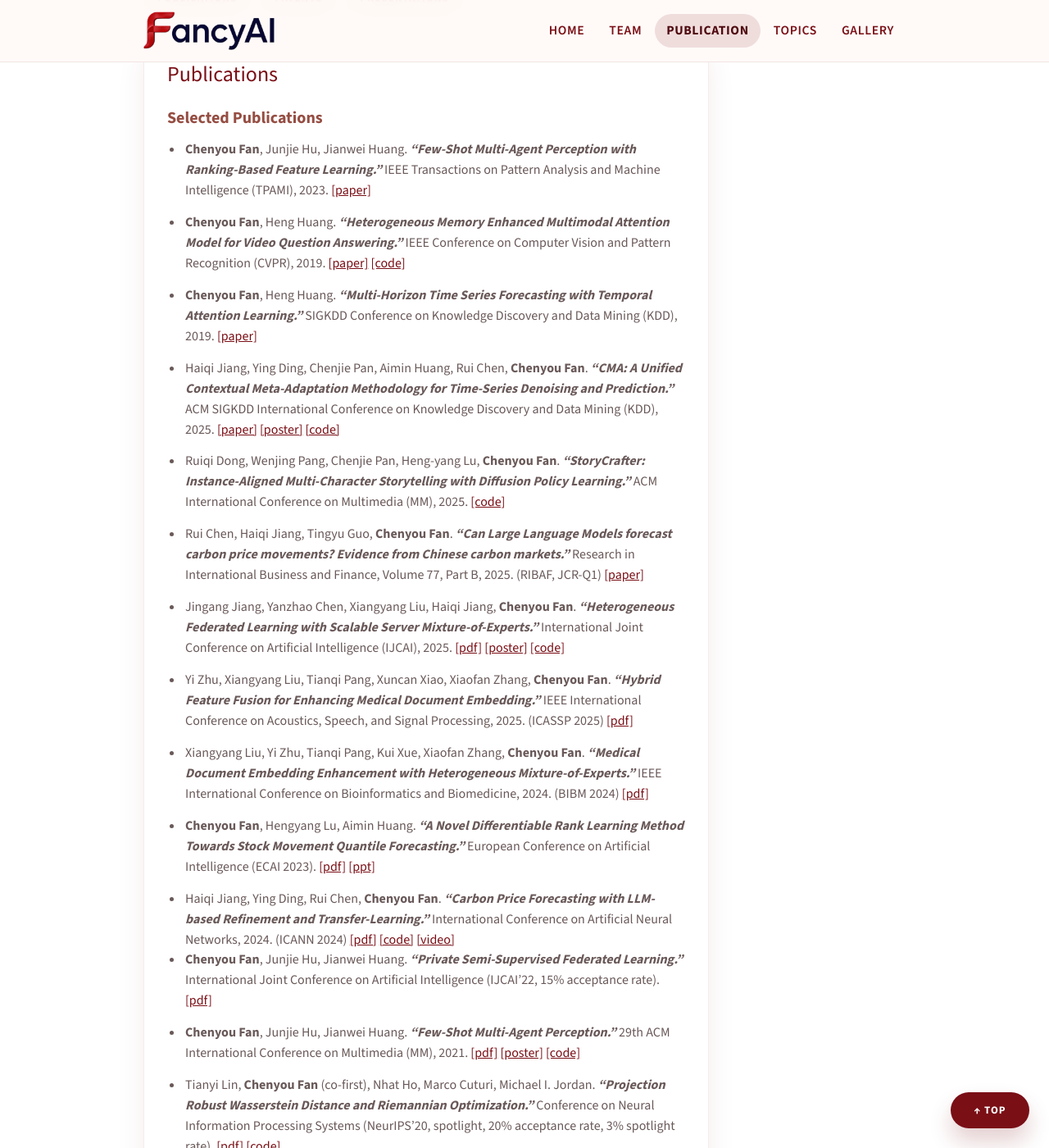
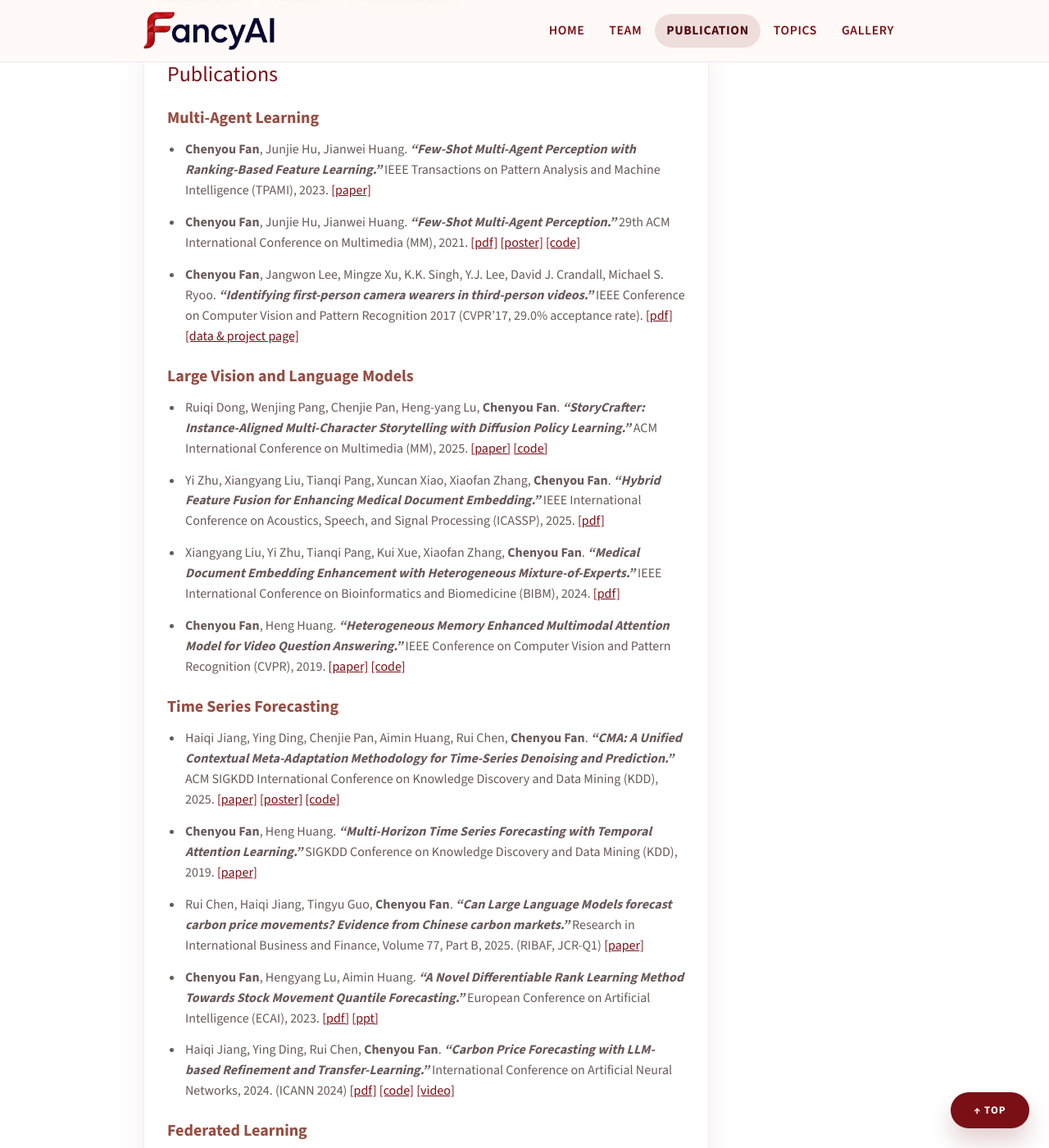
Before and after one commit to fanchenyou/fanchenyou.github.io, a Jekyll site: the page built from publication.md, in a window 1280 px wide and 1400 px high, scrolled down 367 px. Shown: the whole window at 82% size. Built offline with Jekyll 4.4.1, drawn with Linux system fonts in a browser that asks for light colours; some of the changed text lies outside the part shown.

```diff
--- a/_includes/publication/publications.md
+++ b/_includes/publication/publications.md
@@ -1,29 +1,58 @@
 ## Publications
 
-### Selected Publications
+<!-- ### Selected Publications -->
 
+### Multi-Agent Learning
 - **Chenyou Fan**, Junjie Hu, Jianwei Huang. ***"Few-Shot Multi-Agent Perception with Ranking-Based Feature Learning."*** IEEE Transactions on Pattern Analysis and Machine Intelligence (TPAMI), 2023. [[paper]](https://ieeexplore.ieee.org/document/10149393){:target="_blank"}
 
+- **Chenyou Fan**, Junjie Hu, Jianwei Huang. ***"Few-Shot Multi-Agent Perception."*** 29th ACM International Conference on Multimedia (MM), 2021. [[pdf]](/assets/docs/fs_map_1.pdf){:target="_blank"} [[poster]](/assets/docs/mm21_poster.pdf){:target="_blank"} [[code]](https://github.com/fanchenyou/fs-map-project){:target="_blank"}
+
+- **Chenyou Fan**, Jangwon Lee, Mingze Xu, K.K. Singh, Y.J. Lee, David J. Crandall, Michael S. Ryoo. ***"Identifying first-person camera wearers in third-person videos."*** IEEE Conference on Computer Vision and Pattern Recognition 2017 (CVPR'17, 29.0% acceptance rate). [[pdf]](https://openaccess.thecvf.com/content_cvpr_2017/papers/Fan_Identifying_First-Person_Camera_CVPR_2017_paper.pdf){:target="_blank"} [[data & project page]](http://vision.soic.indiana.edu/identifying-1st-3rd/){:target="_blank"}
+
+
+### Large Vision and Language Models
+
+- Ruiqi Dong, Wenjing Pang, Chenjie Pan, Heng-yang Lu, **Chenyou Fan**. ***"StoryCrafter: Instance-Aligned Multi-Character Storytelling with Diffusion Policy Learning."*** ACM International Conference on Multimedia (MM), 2025. [[paper]](https://dl.acm.org/doi/10.1145/3746027.3755022) [[code]](https://github.com/FancyAI-SCNU/StoryCrafter_ACMMM_2025)
+
+- Yi Zhu, Xiangyang Liu, Tianqi Pang, Xuncan Xiao, Xiaofan Zhang, **Chenyou Fan**. ***"Hybrid Feature Fusion for Enhancing Medical Document Embedding."*** IEEE International Conference on Acoustics, Speech, and Signal Processing (ICASSP), 2025. [[pdf]](/assets/docs/ICASSP_2025.pdf){:target="_blank"}
+
+- Xiangyang Liu, Yi Zhu, Tianqi Pang, Kui Xue, Xiaofan Zhang, **Chenyou Fan**. ***"Medical Document Embedding Enhancement with Heterogeneous Mixture-of-Experts."*** IEEE International Conference on Bioinformatics and Biomedicine (BIBM), 2024. [[pdf]](/docs/BIBM_2024.pdf){:target="_blank"}
+
 - **Chenyou Fan**, Heng Huang. ***"Heterogeneous Memory Enhanced Multimodal Attention Model for Video Question Answering."*** IEEE Conference on Computer Vision and Pattern Recognition (CVPR), 2019. [[paper]](https://arxiv.org/pdf/1904.04357.pdf){:target="_blank"} [[code]](https://github.com/fanchenyou/HME-VideoQA){:target="_blank"}
+
+### Time Series Forecasting
+
+- Haiqi Jiang, Ying Ding, Chenjie Pan, Aimin Huang, Rui Chen, **Chenyou Fan**. ***"CMA: A Unified Contextual Meta-Adaptation Methodology for Time-Series Denoising and Prediction."*** ACM SIGKDD International Conference on Knowledge Discovery and Data Mining (KDD), 2025. [[paper]](https://dl.acm.org/doi/10.1145/3711896.3736881) [[poster]](/docs/poster_kdd_2025.pdf){:target="_blank"} [[code]](https://github.com/FancyAI-SCNU/CMA_KDD_2025)
+
 
 - **Chenyou Fan**, Heng Huang. ***"Multi-Horizon Time Series Forecasting with Temporal Attention Learning."*** SIGKDD Conference on Knowledge Discovery and Data Mining (KDD), 2019. [[paper]](https://dl.acm.org/doi/10.1145/3292500.3330662){:target="_blank"}
 
 
-- Haiqi Jiang, Ying Ding, Chenjie Pan, Aimin Huang, Rui Chen, **Chenyou Fan**. ***"CMA: A Unified Contextual Meta-Adaptation Methodology for Time-Series Denoising and Prediction."*** ACM SIGKDD International Conference on Knowledge Discovery and Data Mining (KDD), 2025. [[paper]](https://dl.acm.org/doi/10.1145/3711896.3736881) [[poster]](/docs/poster_kdd_2025.pdf){:target="_blank"} [[code]](https://github.com/FancyAI-SCNU/CMA_KDD_2025)
-
-- Ruiqi Dong, Wenjing Pang, Chenjie Pan, Heng-yang Lu, **Chenyou Fan**. ***"StoryCrafter: Instance-Aligned Multi-Character Storytelling with Diffusion Policy Learning."*** ACM International Conference on Multimedia (MM), 2025. [[code]](https://github.com/FancyAI-SCNU/StoryCrafter_ACMMM_2025)
-
 - Rui Chen, Haiqi Jiang, Tingyu Guo, **Chenyou Fan**. ***"Can Large Language Models forecast carbon price movements? Evidence from Chinese carbon markets."*** Research in International Business and Finance, Volume 77, Part B, 2025. (RIBAF, JCR-Q1) [[paper]](https://www.sciencedirect.com/science/article/pii/S0275531925002077)
 
+- **Chenyou Fan**, Hengyang Lu, Aimin Huang. ***"A Novel Differentiable Rank Learning Method Towards Stock Movement Quantile Forecasting."*** European Conference on Artificial Intelligence (ECAI), 2023. [[pdf]](/assets/docs/ecai_paper.pdf){:target="_blank"} [[ppt]](/assets/docs/ECAI_23.pdf){:target="_blank"}
+
+
+- Haiqi Jiang, Ying Ding, Rui Chen, **Chenyou Fan**. ***"Carbon Price Forecasting with LLM-based Refinement and Transfer-Learning."*** International Conference on Artificial Neural Networks, 2024. (ICANN 2024) [[pdf]](/assets/docs/icann24.pdf){:target="_blank"} [[code]](https://github.com/FancyAI-SCNU/Meta-DTS) [[video]](https://drive.google.com/file/d/1H5qZRKxVsyySubyyLug5A9nxC5CtNwyA/view?usp=drive_link)
+
+### Federated Learning
 - Jingang Jiang, Yanzhao Chen, Xiangyang Liu, Haiqi Jiang, **Chenyou Fan**. ***"Heterogeneous Federated Learning with Scalable Server Mixture-of-Experts."*** International Joint Conference on Artificial Intelligence (IJCAI), 2025. [[pdf]](https://www.ijcai.org/proceedings/2025/0610.pdf){:target="_blank"} [[poster]](/assets/docs/ijcai25_poster.pdf){:target="_blank"} [[code]](https://github.com/FancyAI-SCNU/FedMoE_IJCAI_2025)
 
-- Yi Zhu, Xiangyang Liu, Tianqi Pang, Xuncan Xiao, Xiaofan Zhang, **Chenyou Fan**. ***"Hybrid Feature Fusion for Enhancing Medical Document Embedding."*** IEEE International Conference on Acoustics, Speech, and Signal Processing, 2025. (ICASSP 2025) [[pdf]](/assets/docs/ICASSP_2025.pdf){:target="_blank"}
+- **Chenyou Fan**, Junjie Hu, Jianwei Huang. ***"Private Semi-Supervised Federated Learning."*** International Joint Conference on Artificial Intelligence (IJCAI'22, 15% acceptance rate). [[pdf]](https://www.ijcai.org/proceedings/2022/279){:target="_blank"}
 
-- Xiangyang Liu, Yi Zhu, Tianqi Pang, Kui Xue, Xiaofan Zhang, **Chenyou Fan**. ***"Medical Document Embedding Enhancement with Heterogeneous Mixture-of-Experts."*** IEEE International Conference on Bioinformatics and Biomedicine, 2024. (BIBM 2024) [[pdf]](/docs/BIBM_2024.pdf){:target="_blank"}
+- **Chenyou Fan**, Ping Liu. ***"Federated Generative Adversarial Learning."*** Chinese Conference on Pattern Recognition and Computer Vision (PRCV'20). [[paper]](https://arxiv.org/abs/2005.03793){:target="_blank"}
 
-- **Chenyou Fan**, Hengyang Lu, Aimin Huang. ***"A Novel Differentiable Rank Learning Method Towards Stock Movement Quantile Forecasting."*** European Conference on Artificial Intelligence (ECAI 2023). [[pdf]](/assets/docs/ecai_paper.pdf){:target="_blank"} [[ppt]](/assets/docs/ECAI_23.pdf){:target="_blank"}
+### Miscellaneous
 
-- Haiqi Jiang, Ying Ding, Rui Chen, **Chenyou Fan**. ***"Carbon Price Forecasting with LLM-based Refinement and Transfer-Learning."*** International Conference on Artificial Neural Networks, 2024. (ICANN 2024) [[pdf]](/assets/docs/icann24.pdf){:target="_blank"} [[code]](https://github.com/FancyAI-SCNU/Meta-DTS) [[video]](https://drive.google.com/file/d/1H5qZRKxVsyySubyyLug5A9nxC5CtNwyA/view?usp=drive_link)
+- Tianyi Lin, **Chenyou Fan** (co-first), Nhat Ho, Marco Cuturi, Michael I. Jordan. ***"Projection Robust Wasserstein Distance and Riemannian Optimization."*** Conference on Neural Information Processing Systems (NeurIPS'20, spotlight, 20% acceptance rate, 3% spotlight rate). [[pdf]](https://arxiv.org/abs/2006.07458){:target="_blank"} [[code]](https://github.com/fanchenyou/PRW){:target="_blank"}
+
+- **Chenyou Fan**, Zehua Zhang, David J. Crandall. ***"DeepDiary: Lifelogging Image Captioning and Summarization."*** Journal of Visual Communication and Image Representation, 2018. [[paper]](https://www.sciencedirect.com/science/article/abs/pii/S1047320318301032){:target="_blank"}
+
+
+
+
+
+
 
 <!-- - Tianqi Pang, Kehui Tan, Yujun Yao, Xiangyang Liu, **Chenyou Fan**, Xiaofan Zhang. ***"Carbon Price Forecasting with LLM-based Refinement and Transfer-Learning."*** International Joint Conference on Neural Networks (IJCNN 2024). [[pdf]](/assets/docs/ijcnn24.pdf){:target="_blank"} [[code]](https://github.com/FancyAI-SCNU/REMED_IJCNN){:target="_blank"} -->
 
@@ -37,19 +66,11 @@
 
 <!-- - Heng-yang Lu, **Chenyou Fan**, others. ***"Where to Attack: A Dynamic Locator Model for Backdoor Attack in Text Classifications."*** International Conference on Computational Linguistics (COLING-22). -->
 
-- **Chenyou Fan**, Junjie Hu, Jianwei Huang. ***"Private Semi-Supervised Federated Learning."*** International Joint Conference on Artificial Intelligence (IJCAI'22, 15% acceptance rate). [[pdf]](https://www.ijcai.org/proceedings/2022/279){:target="_blank"}
 
-- **Chenyou Fan**, Junjie Hu, Jianwei Huang. ***"Few-Shot Multi-Agent Perception."*** 29th ACM International Conference on Multimedia (MM), 2021. [[pdf]](/assets/docs/fs_map_1.pdf){:target="_blank"} [[poster]](/assets/docs/mm21_poster.pdf){:target="_blank"} [[code]](https://github.com/fanchenyou/fs-map-project){:target="_blank"}
 
-- Tianyi Lin, **Chenyou Fan** (co-first), Nhat Ho, Marco Cuturi, Michael I. Jordan. ***"Projection Robust Wasserstein Distance and Riemannian Optimization."*** Conference on Neural Information Processing Systems (NeurIPS'20, spotlight, 20% acceptance rate, 3% spotlight rate). [[pdf]](https://arxiv.org/abs/2006.07458){:target="_blank"} [[code]](https://github.com/fanchenyou/PRW){:target="_blank"}
-
-- **Chenyou Fan**, Ping Liu. ***"Federated Generative Adversarial Learning."*** Chinese Conference on Pattern Recognition and Computer Vision (PRCV'20). [[paper]](https://arxiv.org/abs/2005.03793){:target="_blank"}
-
-- **Chenyou Fan**, Zehua Zhang, David J. Crandall. ***"DeepDiary: Lifelogging Image Captioning and Summarization."*** Journal of Visual Communication and Image Representation, 2018. [[paper]](https://www.sciencedirect.com/science/article/abs/pii/S1047320318301032){:target="_blank"}
 
 <!-- - Mingze Xu, **Chenyou Fan**, Yuchen Wang, Michael S. Ryoo, David J. Crandall. ***"Joint Person Segmentation and Identification in Synchronized First-and Third-person Videos."*** European Conference on Computer Vision 2018 (ECCV'18). [[project]](http://vision.soic.indiana.edu/firstthird-eccv2018/){:target="_blank"} -->
 
-- **Chenyou Fan**, Jangwon Lee, Mingze Xu, K.K. Singh, Y.J. Lee, David J. Crandall, Michael S. Ryoo. ***"Identifying first-person camera wearers in third-person videos."*** IEEE Conference on Computer Vision and Pattern Recognition 2017 (CVPR'17, 29.0% acceptance rate). [[pdf]](https://openaccess.thecvf.com/content_cvpr_2017/papers/Fan_Identifying_First-Person_Camera_CVPR_2017_paper.pdf){:target="_blank"} [[data & project page]](http://vision.soic.indiana.edu/identifying-1st-3rd/){:target="_blank"}
 
 <!-- - AJ Piergiovanni, **Chenyou Fan**, and Michael S. Ryoo. ***"Learning Latent Sub-events in Activity Videos Using Temporal Attention Filters."*** the 31st AAAI Conference on Artificial Intelligence (AAAI), 2017. [[paper]](http://arxiv.org/abs/1605.08140){:target="_blank"} -->
 
```
